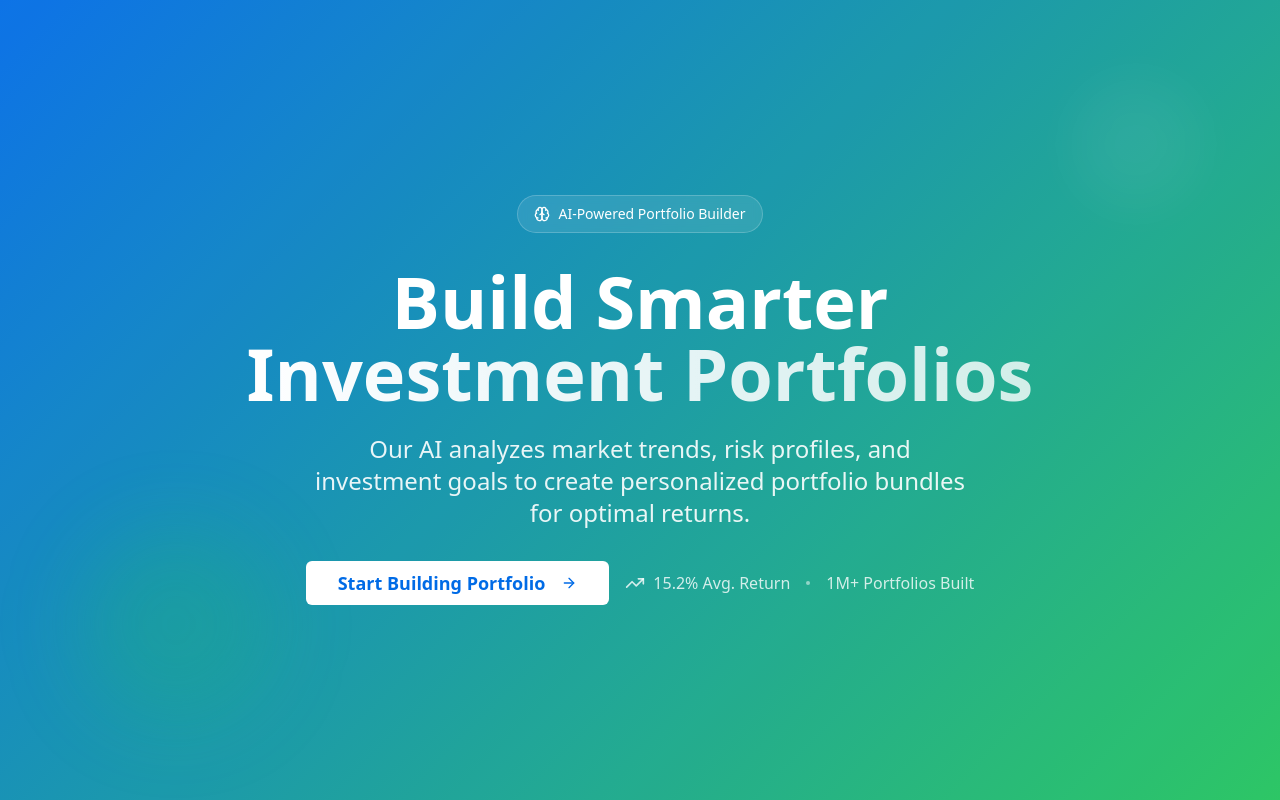
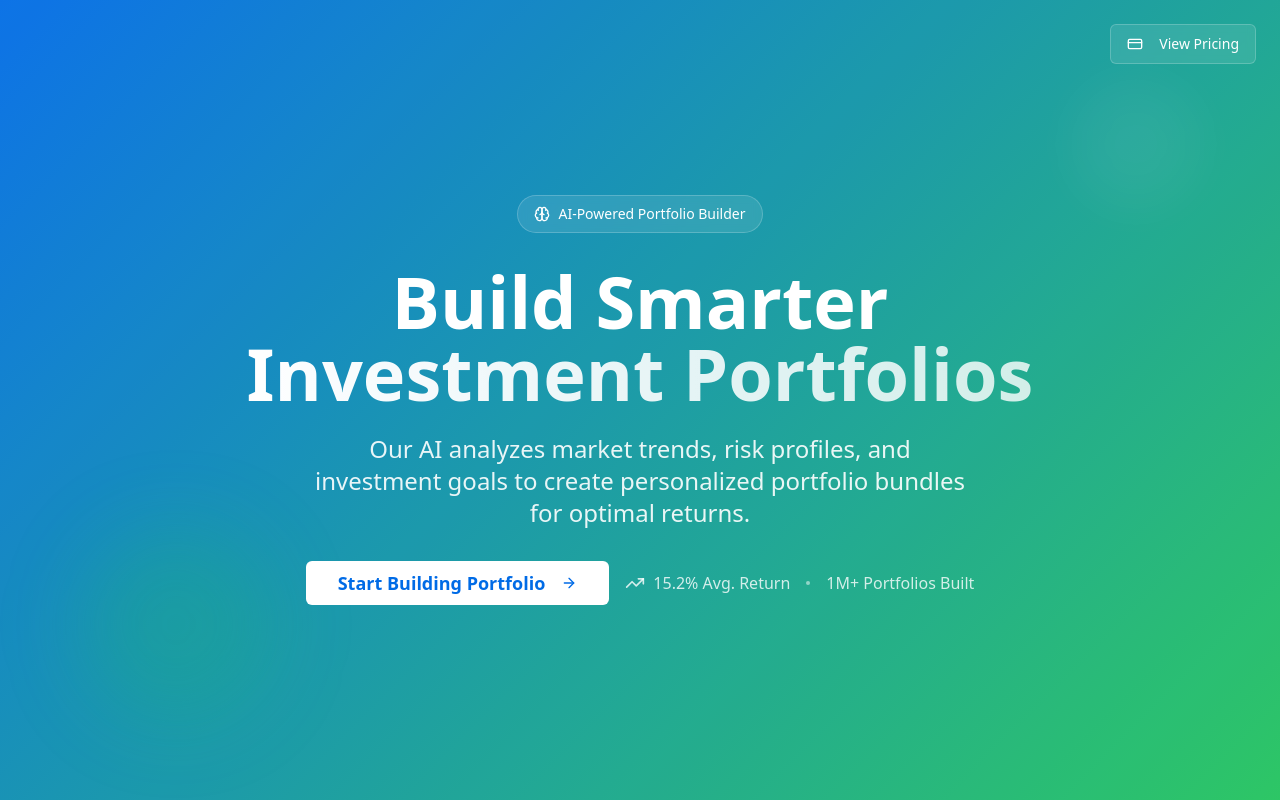
Before and after one commit to rolandpeter656-droid/portfolix-com, a React (Vite) app: page / in a window 1280 px wide. Built offline with nearby package versions, Linux system fonts and the light colour scheme.

Commit message:
Add navigation to pricing
Add a link to the pricing page in the navigation bar.

```diff
--- a/src/components/Hero.tsx
+++ b/src/components/Hero.tsx
@@ -1,10 +1,21 @@
 import { Button } from "@/components/ui/button";
-import { ArrowRight, Brain, TrendingUp } from "lucide-react";
+import { ArrowRight, Brain, TrendingUp, CreditCard } from "lucide-react";
+import { Link } from "react-router-dom";
 
 export const Hero = ({ onGetStarted }: { onGetStarted: () => void }) => {
   return (
     <section className="relative min-h-screen flex items-center justify-center bg-gradient-hero overflow-hidden">
       <div className="absolute inset-0 bg-background/5"></div>
+
+      {/* Navigation */}
+      <div className="absolute top-6 right-6 z-20">
+        <Link to="/pricing">
+          <Button variant="outline" className="bg-white/10 backdrop-blur-sm border-white/20 text-white hover:bg-white/20">
+            <CreditCard className="h-4 w-4 mr-2" />
+            View Pricing
+          </Button>
+        </Link>
+      </div>
 
       <div className="container mx-auto px-4 relative z-10">
         <div className="max-w-4xl mx-auto text-center animate-fade-in">
```
